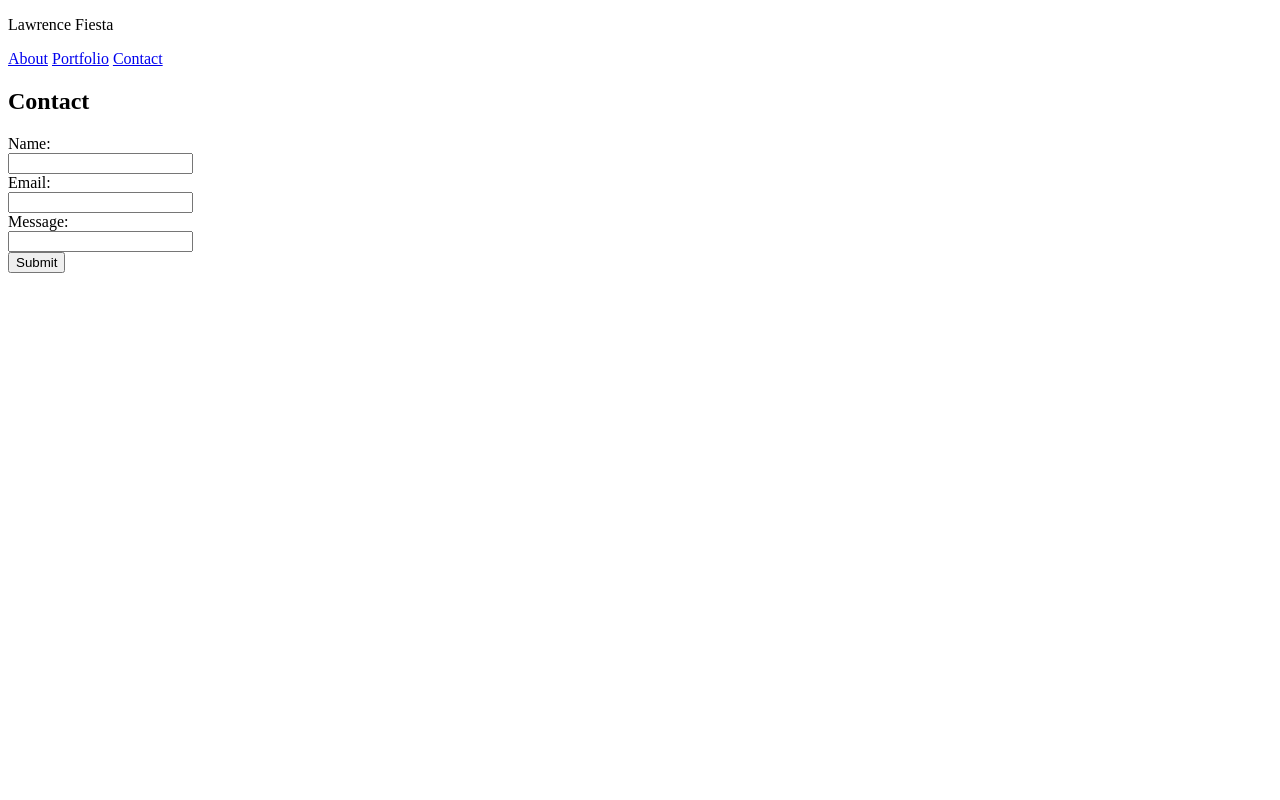
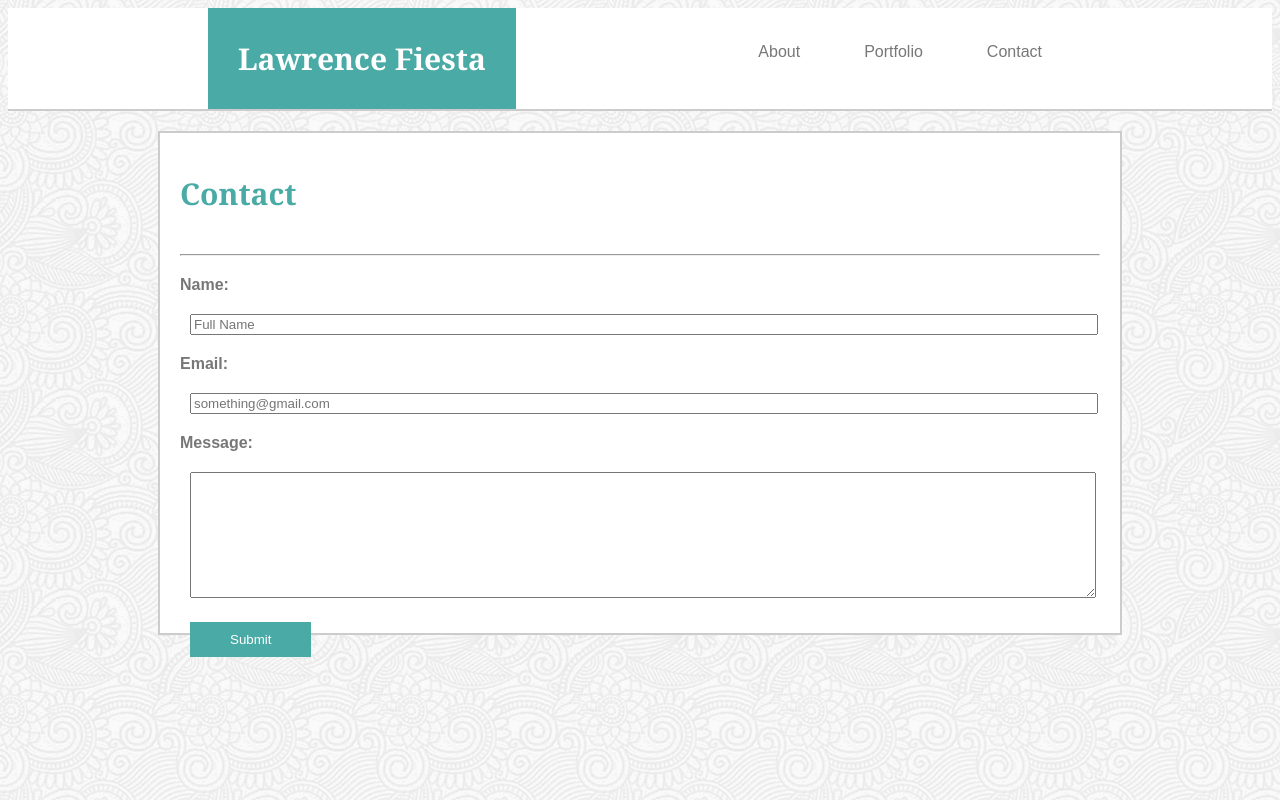
Before and after one commit to viaduct12/Basic-Portfolio, a plain HTML site: page contact.html in a window 1280 px wide. Drawn offline with Linux system fonts and the light colour scheme.

Commit message:
majority of the layout has been completed

```diff
--- a/assets/css/style.css
+++ b/assets/css/style.css
@@ -0,0 +1,102 @@
+   .container{
+      background-color: #ffffff;
+      width: 960px;
+      margin: 0 auto;
+      height: 500px;
+      border: 2px solid #cccccc;
+   }
+
+   nav {
+      width: 100%;
+      background-color:#ffffff;
+      margin-bottom: 20px;
+      border-bottom: 2px solid #cccccc;
+   }
+
+   nav h1{
+      display: inline-block;
+      margin: 0;
+      padding: 1em 1em;
+      background-color: #4aaaa5;
+      color: white;
+      height: 100%;
+      font-family: 'Georgia', Times, Times New Roman, serif;
+      font-weight: bold;
+      margin-left: 200px;
+      font-size: 30px;
+   }
+
+   nav ul {
+      list-style-type: none;
+      display: inline-block;
+      margin: 0;
+      padding: 0;
+      float: right;
+      margin-right: 200px;
+   }
+
+   nav ul li{
+      display: inline-block;
+      margin: 5px auto;
+
+   }
+
+   nav ul li a{
+      display: inline-block;
+      padding: 20px;
+      margin: 10px;
+      text-decoration: none;
+      color: #777777;
+      font-family: 'Arial', 'Helvetica Neue', Helvetica, sans-serif;
+   }
+
+   header h1 {
+      font-family: 'Georgia', Times, Times New Roman, serif;
+      font-size: 30px;
+      padding: 20px;
+      font-weight: bold;
+      color: #4aaaa5;
+   }
+
+   hr {
+      margin: 0px 20px 20px 20px;
+      background-color: #cccccc;
+   }
+
+   #profile {
+      float: left;
+      margin: 0px 20px 20px 20px;
+   }
+
+   p {
+      margin: 0 20px;
+      font-family: 'Arial', 'Helvetica Neue', Helvetica, sans-serif;
+      color: #777777;
+      line-height: 2;
+   }
+
+   h3 {
+      Margin: 20px;
+      font-family:'Arial', 'Helvetica Neue', Helvetica, sans-serif;
+      font-size: 16px;
+      color: #777777;
+   }
+
+   input {
+      width: 900px;
+      margin: 0px 30px;
+   }
+
+   textarea {
+      width: 900px;
+      margin: 0px 30px;
+      height: 120px;
+   }
+
+   button {
+      padding: 10px 40px;
+      margin: 20px 30px;
+      color: white;
+      background-color: #4aaaa5;
+      border: none;
+   }
--- a/contact.html
+++ b/contact.html
@@ -5,32 +5,42 @@
   <meta name="viewport" content="width=device-width, initial-scale=1.0">
   <meta http-equiv="X-UA-Compatible" content="ie=edge">
   <title>Contact</title>
+  <link rel="stylesheet" href="assets/css/style.css">
 </head>
-<body>
+<body background="assets/images/full-bloom.png">
 
-<header class='masthead'>
-  <p class='masthead-intro'>Lawrence Fiesta</p>
+<nav>
+  <h1>Lawrence Fiesta</h1>
+  <ul>
+    <li><a href="index.html">About</a></li>
+    <li><a href="portfolio.html">Portfolio</a></li>
+    <li><a href="contact.html">Contact</a></li>
+  </ul>
+</nav>
 
-  <nav>
-    <a href="index.html">About</a>
-    <a href="portfolio.html">Portfolio</a>
-    <a href="contact.html">Contact</a>
-  </nav>
+    <div class="container">
+      <header>
+        <h1>Contact</h1>
+      </header>
+      <hr>
+      <section>
+        <form action="" method="post">
+          <div>
+            <h3>Name:</h3>
+            <input type="text" id="name" name="user_name" placeholder="Full Name">
+          </div>
+          <div>
+            <h3>Email:</h3>
+            <input type="email" id="mail" name="user_mail"placeholder="something@gmail.com">
+          </div>
+          <div>
+            <h3>Message:</h3>
+            <textarea name="user_message" id="msg"></textarea>
+          </div>
+        </form>
+        <button type='button'>Submit</button>
+      </section>
+    </div>
+    </body>
 
-</header>
-
-<section class="contact">
-  <h1>Contact</h1>
-
-  <form action="">
-
-    Name: <br><input type="text" name="fullname"><br>
-    Email: <br><input type="text" name="email"><br>
-    Message: <br><input class="messageBox" type="text" name="message"><br>
-    <input type="submit" name="submit">
-
-  </form>
-
-</section>
-</body>
-</html>
+    </html>
```
Also changed, not shown: index.html (+22 -9 lines), portfolio.html (+15 -32 lines), assets/images/full-bloom.png (added).
